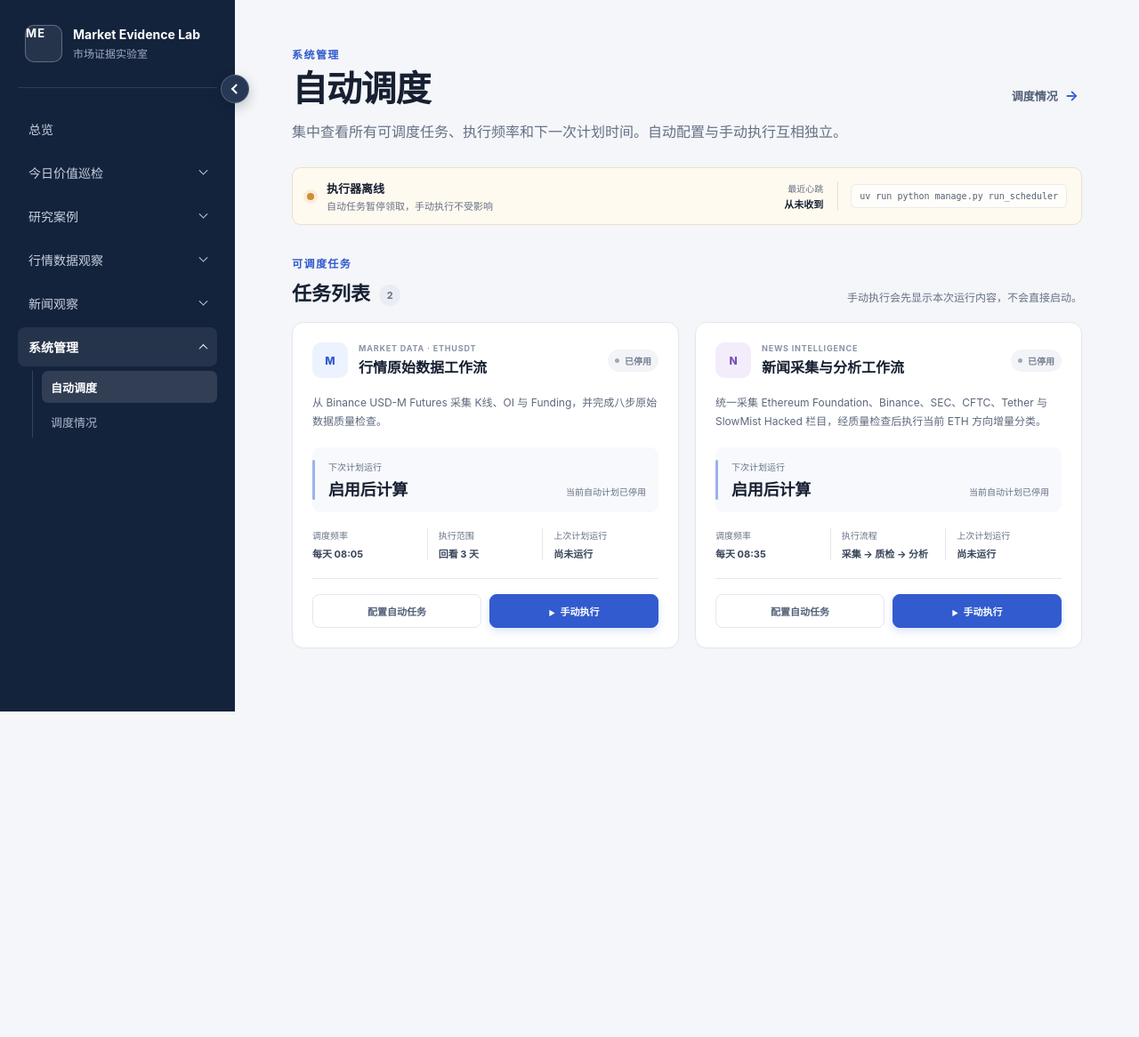
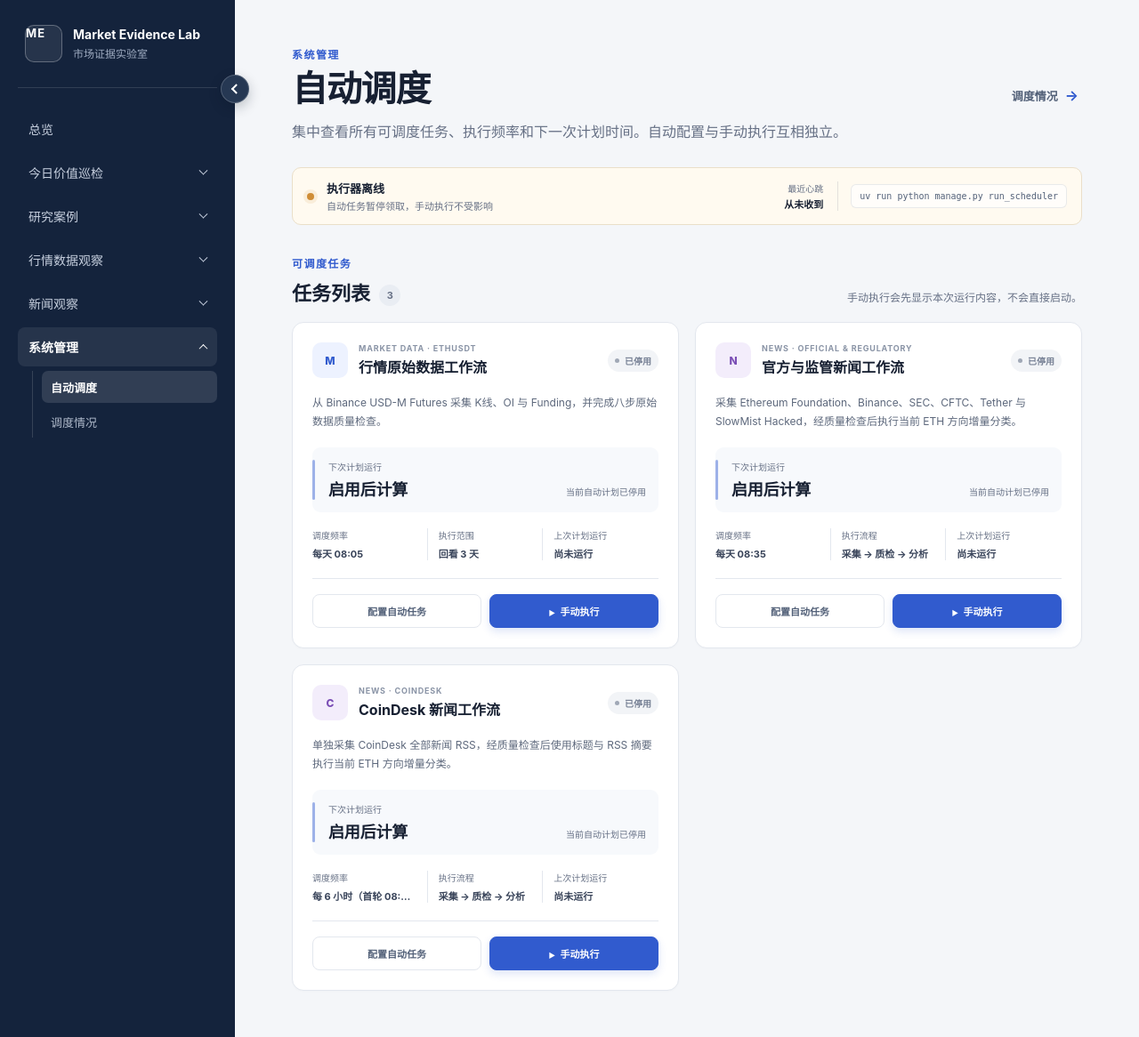
Before and after one commit to Namw/market-evidence-lab, a Django app: page /system/schedules/ in a window 1280 px wide. Shown: the whole page at 89% size. Before the commit the page ends 800 px from the top, so only its background shows below. Run offline with Django 5.2, Linux system fonts and the light colour scheme; data comes from the database, SQL or seed files in the repository; data that the repository does not hold is empty.

Commit message:
feat: split CoinDesk news scheduling

```diff
--- a/apps/news_data/models.py
+++ b/apps/news_data/models.py
@@ -9,6 +9,7 @@ from django.utils import timezone
 class NewsSource(models.Model):
     class SourceType(models.TextChoices):
         OFFICIAL = "official", "官方"
+        MEDIA = "media", "媒体"
 
     class CollectionMethod(models.TextChoices):
         RSS = "rss", "RSS / Atom"
--- a/apps/scheduling/forms.py
+++ b/apps/scheduling/forms.py
@@ -29,16 +29,25 @@ class KlineScheduleForm(forms.ModelForm):
 
 
 class NewsWorkflowScheduleForm(forms.ModelForm):
+    def __init__(self, *args, **kwargs):
+        super().__init__(*args, **kwargs)
+        interval_hours = self.instance.interval_hours if self.instance.pk else 24
+        group_label = self.instance.get_feed_group_display()
+        self.fields["enabled"].label = f"启用{group_label}工作流"
+        if interval_hours == 24:
+            self.fields["run_time"].label = "每日执行时间"
+            self.fields["run_time"].help_text = (
+                "Asia/Shanghai，每天执行一次，不需要填写 Cron。"
+            )
+        else:
+            self.fields["run_time"].label = "每日首轮执行时间"
+            self.fields["run_time"].help_text = (
+                f"Asia/Shanghai，以该时间为每日首轮，此后每 {interval_hours} 小时执行一次。"
+            )
+
     class Meta:
         model = NewsWorkflowSchedule
         fields = ["enabled", "run_time"]
-        labels = {
-            "enabled": "启用新闻每日工作流",
-            "run_time": "每日执行时间",
-        }
-        help_texts = {
-            "run_time": "Asia/Shanghai，本地每日执行，不需要填写 Cron。",
-        }
         widgets = {
             "enabled": forms.CheckboxInput(),
             "run_time": forms.TimeInput(attrs={"type": "time", "step": "60"}),
--- a/apps/scheduling/management/commands/run_scheduler.py
+++ b/apps/scheduling/management/commands/run_scheduler.py
@@ -13,7 +13,7 @@ from apps.scheduling.services import (
 from apps.scheduling.news_workflow import (
     claim_due_news_schedules,
     execute_claimed_news_workflow,
-    get_builtin_news_schedule,
+    get_builtin_news_schedules,
 )
 
 
@@ -40,7 +40,7 @@ class Command(BaseCommand):
             raise CommandError("--poll-interval must be between 1 and 3600 seconds")
 
         get_builtin_schedule()
-        get_builtin_news_schedule()
+        get_builtin_news_schedules()
         executor_id = str(uuid4())
         stop_event = threading.Event()
 
--- a/apps/scheduling/views.py
+++ b/apps/scheduling/views.py
@@ -14,13 +14,20 @@ from apps.inspection.models import DerivativesInspectionRun, KlineInspectionRun
 from apps.news_data.models import NewsFeed
 
 from .forms import KlineScheduleForm, NewsWorkflowScheduleForm
-from .models import NewsWorkflowRun, SCHEDULE_TIMEZONE, WorkflowRun
+from .models import (
+    NewsWorkflowRun,
+    NewsWorkflowSchedule,
+    SCHEDULE_TIMEZONE,
+    WorkflowRun,
+)
 from .news_workflow import (
+    NEWS_FEED_GROUP_CODES,
     NewsWorkflowAlreadyRunning,
     execute_news_workflow,
     get_builtin_news_schedule,
 )
 from .services import (
+    calculate_next_interval_run_at,
     calculate_next_run_at,
     execute_workflow,
     get_builtin_schedule,
@@ -30,6 +37,7 @@ from .services import (
 
 RUN_TOKEN_SESSION_KEY = "scheduling_manual_run_token"
 NEWS_RUN_TOKEN_SESSION_KEY = "scheduling_news_manual_run_token"
+COINDESK_RUN_TOKEN_SESSION_KEY = "scheduling_coindesk_manual_run_token"
 
 
 def _step_runs(workflow_run):
@@ -128,9 +136,14 @@ def _news_workflow_summary(run: NewsWorkflowRun) -> str:
 
 def _run_list_item(run, *, kind: str) -> dict:
     is_market = kind == "market"
+    kind_label = (
+        "行情原始数据"
+        if is_market
+        else f"{run.get_feed_group_display()}工作流"
+    )
     return {
         "kind": kind,
-        "kind_label": "行情原始数据" if is_market else "新闻每日工作流",
+        "kind_label": kind_label,
         "id": run.pk,
         "trigger": run.get_trigger_display(),
         "status": run.status,
@@ -212,9 +225,16 @@ def schedule_index(request):
             )
 
     schedule = get_builtin_schedule()
-    news_schedule = get_builtin_news_schedule()
+    news_schedule = get_builtin_news_schedule(NewsWorkflowSchedule.FeedGroup.CORE)
+    coindesk_schedule = get_builtin_news_schedule(
+        NewsWorkflowSchedule.FeedGroup.COINDESK
+    )
     form = KlineScheduleForm(instance=schedule, auto_id="market_%s")
     news_form = NewsWorkflowScheduleForm(instance=news_schedule, auto_id="news_%s")
+    coindesk_form = NewsWorkflowScheduleForm(
+        instance=coindesk_schedule,
+        auto_id="coindesk_%s",
+    )
     open_dialog = ""
     if request.method == "POST":
         action = request.POST.get("action")
@@ -241,11 +261,31 @@ def schedule_index(request):
             if news_form.is_valid():
                 updated = news_form.save(commit=False)
                 updated.timezone = SCHEDULE_TIMEZONE
-                updated.next_run_at = calculate_next_run_at(updated.run_time)
+                updated.next_run_at = calculate_next_interval_run_at(
+                    updated.run_time,
+                    interval_hours=updated.interval_hours,
+                )
                 updated.save()
-                messages.success(request, "新闻每日工作流配置已保存。")
+                messages.success(request, "官方与监管新闻工作流配置已保存。")
                 return redirect("scheduling:index")
             open_dialog = "news-config-dialog"
+        elif action == "save_coindesk":
+            coindesk_form = NewsWorkflowScheduleForm(
+                request.POST,
+                instance=coindesk_schedule,
+                auto_id="coindesk_%s",
+            )
+            if coindesk_form.is_valid():
+                updated = coindesk_form.save(commit=False)
+                updated.timezone = SCHEDULE_TIMEZONE
+                updated.next_run_at = calculate_next_interval_run_at(
+                    updated.run_time,
+                    interval_hours=updated.interval_hours,
+                )
+                updated.save()
+                messages.success(request, "CoinDesk 新闻工作流配置已保存。")
+                return redirect("scheduling:index")
+            open_dialog = "coindesk-config-dialog"
         elif action == "run":
             submitted_token = request.POST.get("run_token", "")
             expected_token = request.session.pop(RUN_TOKEN_SESSION_KEY, "")
@@ -282,19 +322,51 @@ def schedule_index(request):
                 run = execute_news_workflow(
                     trigger=NewsWorkflowRun.Trigger.MANUAL,
                     schedule=None,
+                    feed_group=NewsWorkflowSchedule.FeedGroup.CORE,
                 )
             except NewsWorkflowAlreadyRunning:
-                messages.warning(request, "已有新闻每日工作流正在运行，未重复启动。")
+                messages.warning(request, "已有新闻工作流正在运行，未重复启动。")
                 return redirect("scheduling:index")
             except Exception:
-                messages.error(request, "新闻每日工作流发生内部错误，未输出外部响应详情。")
+                messages.error(request, "官方与监管新闻工作流发生内部错误，未输出外部响应详情。")
                 return redirect("scheduling:index")
             if run.status == NewsWorkflowRun.Status.SUCCESS:
-                messages.success(request, "新闻每日工作流执行成功。")
+                messages.success(request, "官方与监管新闻工作流执行成功。")
             elif run.status == NewsWorkflowRun.Status.PARTIAL:
-                messages.warning(request, "新闻每日工作流部分成功，请分别查看三个环节。")
+                messages.warning(request, "官方与监管新闻工作流部分成功，请查看运行详情。")
             else:
-                messages.error(request, "新闻每日工作流失败，请分别查看三个环节。")
+                messages.error(request, "官方与监管新闻工作流失败，请查看运行详情。")
+            return redirect("scheduling:run_detail", run_kind="news", run_id=run.pk)
+        elif action == "run_coindesk":
+            submitted_token = request.POST.get("coindesk_run_token", "")
+            expected_token = request.session.pop(
+                COINDESK_RUN_TOKEN_SESSION_KEY,
+                "",
+            )
+            if not submitted_token or not secrets.compare_digest(
+                submitted_token,
+                expected_token,
+            ):
+                messages.warning(request, "该 CoinDesk 工作流请求已处理或已失效，未重复执行。")
+                return redirect("scheduling:index")
+            try:
+                run = execute_news_workflow(
+                    trigger=NewsWorkflowRun.Trigger.MANUAL,
+                    schedule=None,
+                    feed_group=NewsWorkflowSchedule.FeedGroup.COINDESK,
+                )
+            except NewsWorkflowAlreadyRunning:
+                messages.warning(request, "已有新闻工作流正在运行，未重复启动。")
+                return redirect("scheduling:index")
+            except Exception:
+                messages.error(request, "CoinDesk 工作流发生内部错误，未输出外部响应详情。")
+                return redirect("scheduling:index")
+            if run.status == NewsWorkflowRun.Status.SUCCESS:
+                messages.success(request, "CoinDesk 工作流执行成功。")
+            elif run.status == NewsWorkflowRun.Status.PARTIAL:
+                messages.warning(request, "CoinDesk 工作流部分成功，请查看运行详情。")
+            else:
+                messages.error(request, "CoinDesk 工作流失败，请查看运行详情。")
             return redirect("scheduling:run_detail", run_kind="news", run_id=run.pk)
         else:
             messages.error(request, "无法识别的操作。")
@@ -304,12 +376,27 @@ def schedule_index(request):
         "form": form,
         "news_schedule": news_schedule,
         "news_form": news_form,
+        "coindesk_schedule": coindesk_schedule,
+        "coindesk_form": coindesk_form,
         "scheduler": scheduler_status(),
         "run_token": _new_run_token(request, RUN_TOKEN_SESSION_KEY),
         "news_run_token": _new_run_token(request, NEWS_RUN_TOKEN_SESSION_KEY),
+        "coindesk_run_token": _new_run_token(
+            request,
+            COINDESK_RUN_TOKEN_SESSION_KEY,
+        ),
         "open_dialog": open_dialog,
         "news_feeds": NewsFeed.objects.filter(
-            enabled=True, source__enabled=True
+            enabled=True,
+            source__enabled=True,
+            code__in=NEWS_FEED_GROUP_CODES[NewsWorkflowSchedule.FeedGroup.CORE],
+        ).select_related("source"),
+        "coindesk_feeds": NewsFeed.objects.filter(
+            enabled=True,
+            source__enabled=True,
+            code__in=NEWS_FEED_GROUP_CODES[
+                NewsWorkflowSchedule.FeedGroup.COINDESK
+            ],
         ).select_related("source"),
     }
     return render(request, "scheduling/index.html", context)
--- a/templates/scheduling/index.html
+++ b/templates/scheduling/index.html
@@ -30,7 +30,7 @@
     <div class="section-title-row">
         <div>
             <p class="eyebrow">可调度任务</p>
-            <h2 id="task-list-title">任务列表 <span>2</span></h2>
+            <h2 id="task-list-title">任务列表 <span>3</span></h2>
         </div>
         <p>手动执行会先显示本次运行内容，不会直接启动。</p>
     </div>
@@ -58,10 +58,10 @@
         <article class="scheduled-task-card">
             <header class="task-card-header">
                 <span class="task-type-icon news-icon" aria-hidden="true">N</span>
-                <div><span class="task-kicker">NEWS INTELLIGENCE</span><h3>新闻采集与分析工作流</h3></div>
+                <div><span class="task-kicker">NEWS · OFFICIAL &amp; REGULATORY</span><h3>官方与监管新闻工作流</h3></div>
                 {% if news_schedule.enabled %}<span class="task-state is-enabled"><i></i>已启用</span>{% else %}<span class="task-state"><i></i>已停用</span>{% endif %}
             </header>
-            <p class="task-description">统一采集 Ethereum Foundation、Binance、SEC、CFTC、Tether 与 SlowMist Hacked 栏目，经质量检查后执行当前 ETH 方向增量分类。</p>
+            <p class="task-description">采集 Ethereum Foundation、Binance、SEC、CFTC、Tether 与 SlowMist Hacked，经质量检查后执行当前 ETH 方向增量分类。</p>
             <div class="task-next-run">
                 <span>下次计划运行</span>
                 {% if news_schedule.enabled %}<strong>{% timezone news_schedule.timezone %}{{ news_schedule.next_run_at|date:"m月d日 H:i" }}{% endtimezone %}</strong><small>{{ news_schedule.timezone }}</small>{% else %}<strong>启用后计算</strong><small>当前自动计划已停用</small>{% endif %}
@@ -72,6 +72,25 @@
                 <div><dt>上次计划运行</dt><dd>{% if news_schedule.last_run_at %}{{ news_schedule.last_run_at|date:"m-d H:i" }} UTC{% else %}尚未运行{% endif %}</dd></div>
             </dl>
             <footer class="task-card-actions"><button class="task-config-button" type="button" data-dialog-target="news-config-dialog">配置自动任务</button><button class="task-run-button" type="button" data-dialog-target="news-run-dialog"><span aria-hidden="true">▶</span> 手动执行</button></footer>
+        </article>
+
+        <article class="scheduled-task-card">
+            <header class="task-card-header">
+                <span class="task-type-icon news-icon" aria-hidden="true">C</span>
+                <div><span class="task-kicker">NEWS · COINDESK</span><h3>CoinDesk 新闻工作流</h3></div>
+                {% if coindesk_schedule.enabled %}<span class="task-state is-enabled"><i></i>已启用</span>{% else %}<span class="task-state"><i></i>已停用</span>{% endif %}
+            </header>
+            <p class="task-description">单独采集 CoinDesk 全部新闻 RSS，经质量检查后使用标题与 RSS 摘要执行当前 ETH 方向增量分类。</p>
+            <div class="task-next-run">
+                <span>下次计划运行</span>
+                {% if coindesk_schedule.enabled %}<strong>{% timezone coindesk_schedule.timezone %}{{ coindesk_schedule.next_run_at|date:"m月d日 H:i" }}{% endtimezone %}</strong><small>{{ coindesk_schedule.timezone }}</small>{% else %}<strong>启用后计算</strong><small>当前自动计划已停用</small>{% endif %}
+            </div>
+            <dl class="task-facts">
+                <div><dt>调度频率</dt><dd>每 6 小时（首轮 {{ coindesk_schedule.run_time|time:"H:i" }}）</dd></div>
+                <div><dt>执行流程</dt><dd>采集 → 质检 → 分析</dd></div>
+                <div><dt>上次计划运行</dt><dd>{% if coindesk_schedule.last_run_at %}{{ coindesk_schedule.last_run_at|date:"m-d H:i" }} UTC{% else %}尚未运行{% endif %}</dd></div>
+            </dl>
+            <footer class="task-card-actions"><button class="task-config-button" type="button" data-dialog-target="coindesk-config-dialog">配置自动任务</button><button class="task-run-button" type="button" data-dialog-target="coindesk-run-dialog"><span aria-hidden="true">▶</span> 手动执行</button></footer>
         </article>
     </div>
 </section>
@@ -90,11 +109,23 @@
 
 <dialog class="schedule-dialog" id="news-config-dialog"{% if open_dialog == 'news-config-dialog' %} data-open-dialog{% endif %}>
     <div class="dialog-card">
-        <div class="dialog-heading"><div><p class="eyebrow">自动配置</p><h2>新闻采集与分析工作流</h2></div><button type="button" class="dialog-close" data-dialog-close aria-label="关闭">×</button></div>
+        <div class="dialog-heading"><div><p class="eyebrow">自动配置</p><h2>官方与监管新闻工作流</h2></div><button type="button" class="dialog-close" data-dialog-close aria-label="关闭">×</button></div>
         <form method="post" class="dialog-form" id="news-schedule-config-form">
             {% csrf_token %}<input type="hidden" name="action" value="save_news">
             {% if news_form.non_field_errors %}<div class="form-errors" role="alert">{{ news_form.non_field_errors }}</div>{% endif %}
             {% for field in news_form %}<div class="form-field{% if field.name == 'enabled' %} checkbox-field{% endif %}"><label for="{{ field.id_for_label }}">{% if field.name == 'enabled' %}{{ field }} {% endif %}{{ field.label }}</label>{% if field.name != 'enabled' %}{{ field }}{% endif %}{% if field.errors %}<div class="field-errors">{{ field.errors }}</div>{% endif %}{% if field.help_text %}<small>{{ field.help_text }}</small>{% endif %}</div>{% endfor %}
+            <div class="dialog-actions"><button type="button" class="secondary-button" data-dialog-close>取消</button><button class="primary-button" type="submit" data-waiting-text="保存中…">保存配置</button></div>
+        </form>
+    </div>
+</dialog>
+
+<dialog class="schedule-dialog" id="coindesk-config-dialog"{% if open_dialog == 'coindesk-config-dialog' %} data-open-dialog{% endif %}>
+    <div class="dialog-card">
+        <div class="dialog-heading"><div><p class="eyebrow">自动配置</p><h2>CoinDesk 新闻工作流</h2></div><button type="button" class="dialog-close" data-dialog-close aria-label="关闭">×</button></div>
+        <form method="post" class="dialog-form" id="coindesk-schedule-config-form">
+            {% csrf_token %}<input type="hidden" name="action" value="save_coindesk">
+            {% if coindesk_form.non_field_errors %}<div class="form-errors" role="alert">{{ coindesk_form.non_field_errors }}</div>{% endif %}
+            {% for field in coindesk_form %}<div class="form-field{% if field.name == 'enabled' %} checkbox-field{% endif %}"><label for="{{ field.id_for_label }}">{% if field.name == 'enabled' %}{{ field }} {% endif %}{{ field.label }}</label>{% if field.name != 'enabled' %}{{ field }}{% endif %}{% if field.errors %}<div class="field-errors">{{ field.errors }}</div>{% endif %}{% if field.help_text %}<small>{{ field.help_text }}</small>{% endif %}</div>{% endfor %}
             <div class="dialog-actions"><button type="button" class="secondary-button" data-dialog-close>取消</button><button class="primary-button" type="submit" data-waiting-text="保存中…">保存配置</button></div>
         </form>
     </div>
@@ -114,8 +145,8 @@
 
 <dialog class="schedule-dialog" id="news-run-dialog">
     <div class="dialog-card">
-        <div class="dialog-heading"><div><p class="eyebrow">手动调度</p><h2>新闻采集与分析工作流</h2></div><button type="button" class="dialog-close" data-dialog-close aria-label="关闭">×</button></div>
-        <p class="dialog-intro">本次将同步执行完整新闻工作流。任务带有并发保护，已有新闻工作流运行时不会重复启动。</p>
+        <div class="dialog-heading"><div><p class="eyebrow">手动调度</p><h2>官方与监管新闻工作流</h2></div><button type="button" class="dialog-close" data-dialog-close aria-label="关闭">×</button></div>
+        <p class="dialog-intro">本次只执行官方、监管与安全事件新闻工作流，不采集 CoinDesk。任务带有并发保护，已有新闻工作流运行时不会重复启动。</p>
         <dl class="manual-run-summary"><div><dt>新闻来源</dt><dd>Ethereum Foundation、Binance、SEC、CFTC、Tether、SlowMist Hacked</dd></div><div><dt>新闻栏目</dt><dd>{% for feed in news_feeds %}{{ feed.source.name }} · {{ feed.name }}{% if not forloop.last %}；{% endif %}{% endfor %}</dd></div><div><dt>执行内容</dt><dd>逐栏目采集与质检 → 当前 ETH 方向增量分类</dd></div><div><dt>结果位置</dt><dd>完成后自动进入调度详情</dd></div></dl>
         <form method="post" id="news-schedule-run-form" class="dialog-actions">
             {% csrf_token %}<input type="hidden" name="action" value="run_news"><input type="hidden" name="news_run_token" value="{{ news_run_token }}">
@@ -123,6 +154,18 @@
         </form>
     </div>
 </dialog>
+
+<dialog class="schedule-dialog" id="coindesk-run-dialog">
+    <div class="dialog-card">
+        <div class="dialog-heading"><div><p class="eyebrow">手动调度</p><h2>CoinDesk 新闻工作流</h2></div><button type="button" class="dialog-close" data-dialog-close aria-label="关闭">×</button></div>
+        <p class="dialog-intro">本次只采集 CoinDesk RSS、执行质量检查和增量分类，不请求其他新闻来源。</p>
+        <dl class="manual-run-summary"><div><dt>新闻来源</dt><dd>CoinDesk</dd></div><div><dt>新闻栏目</dt><dd>{% for feed in coindesk_feeds %}{{ feed.source.name }} · {{ feed.name }}{% endfor %}</dd></div><div><dt>执行内容</dt><dd>RSS 采集与质检 → 标题与摘要增量分类</dd></div><div><dt>结果位置</dt><dd>完成后自动进入调度详情</dd></div></dl>
+        <form method="post" id="coindesk-schedule-run-form" class="dialog-actions">
+            {% csrf_token %}<input type="hidden" name="action" value="run_coindesk"><input type="hidden" name="coindesk_run_token" value="{{ coindesk_run_token }}">
+            <button type="button" class="secondary-button" data-dialog-close>取消</button><button class="primary-button" type="submit" data-waiting-text="CoinDesk 工作流执行中，请稍候…">确认执行</button>
+        </form>
+    </div>
+</dialog>
 {% endblock %}
 
 {% block extra_js %}<script src="{% static 'scheduling/js/form.js' %}?v=2" defer></script>{% endblock %}
--- a/templates/scheduling/run_detail.html
+++ b/templates/scheduling/run_detail.html
@@ -4,7 +4,7 @@
 
 {% block content %}
 <header class="page-header detail-page-header">
-    <div><p class="eyebrow">调度情况 / 运行 #{{ run.id }}</p><h1>{% if run_kind == 'market' %}行情原始数据工作流{% else %}新闻每日工作流{% endif %}</h1><p class="page-intro">查看本次调度的触发方式、执行结果、异常说明与各环节状态。</p></div>
+    <div><p class="eyebrow">调度情况 / 运行 #{{ run.id }}</p><h1>{% if run_kind == 'market' %}行情原始数据工作流{% else %}{{ run.get_feed_group_display }}工作流{% endif %}</h1><p class="page-intro">查看本次调度的触发方式、执行结果、异常说明与各环节状态。</p></div>
     <a class="secondary-button" href="{% url 'scheduling:runs' %}">返回调度情况</a>
 </header>
 
--- a/templates/scheduling/runs.html
+++ b/templates/scheduling/runs.html
@@ -25,11 +25,11 @@
 <nav class="filter-tabs" aria-label="任务类型筛选">
     <a class="filter-tab{% if selected_task == 'all' %} is-active{% endif %}" href="?task=all&amp;start_date={{ filter_start }}&amp;end_date={{ filter_end }}">全部 <span>{{ market_count|add:news_count }}</span></a>
     <a class="filter-tab{% if selected_task == 'market' %} is-active{% endif %}" href="?task=market&amp;start_date={{ filter_start }}&amp;end_date={{ filter_end }}">行情原始数据 <span>{{ market_count }}</span></a>
-    <a class="filter-tab{% if selected_task == 'news' %} is-active{% endif %}" href="?task=news&amp;start_date={{ filter_start }}&amp;end_date={{ filter_end }}">新闻每日工作流 <span>{{ news_count }}</span></a>
+    <a class="filter-tab{% if selected_task == 'news' %} is-active{% endif %}" href="?task=news&amp;start_date={{ filter_start }}&amp;end_date={{ filter_end }}">新闻工作流 <span>{{ news_count }}</span></a>
 </nav>
 
 <section class="run-log-section" aria-labelledby="runs-title">
-    <div class="run-log-heading"><div><p class="eyebrow">{{ date_range_label }}</p><h2 id="runs-title">{% if selected_task == 'market' %}行情原始数据{% elif selected_task == 'news' %}新闻每日工作流{% else %}全部任务{% endif %}</h2></div><p><strong>{{ attention_count }}</strong> 条需要关注<span>·</span>最多展示 100 条</p></div>
+    <div class="run-log-heading"><div><p class="eyebrow">{{ date_range_label }}</p><h2 id="runs-title">{% if selected_task == 'market' %}行情原始数据{% elif selected_task == 'news' %}新闻工作流{% else %}全部任务{% endif %}</h2></div><p><strong>{{ attention_count }}</strong> 条需要关注<span>·</span>最多展示 100 条</p></div>
     <div class="schedule-run-timeline">
         {% for item in run_items %}
         <div class="run-timeline-entry{% if item.needs_attention %} needs-attention{% endif %}">
```
Also changed, not shown: apps/news_analysis/tests/test_services.py (+22 -1 lines), apps/news_data/sources.py (+26 -1 lines), apps/news_data/tests/fixtures/coindesk_feed.xml (added, +25 -0 lines), apps/news_data/tests/test_news_collection.py (+36 -0 lines), apps/news_data/tests/test_views.py (+1 -0 lines), apps/scheduling/models.py (+16 -0 lines), apps/scheduling/news_workflow.py (+65 -22 lines), apps/scheduling/services.py (+26 -0 lines), apps/scheduling/tests/test_news_workflow.py (+120 -6 lines), apps/scheduling/tests/test_services.py (+21 -0 lines), apps/news_data/migrations/0007_seed_coindesk.py (added), apps/scheduling/migrations/0004_news_workflow_six_hour_cadence.py (added), apps/scheduling/migrations/0005_split_news_workflow_schedules.py (added).
